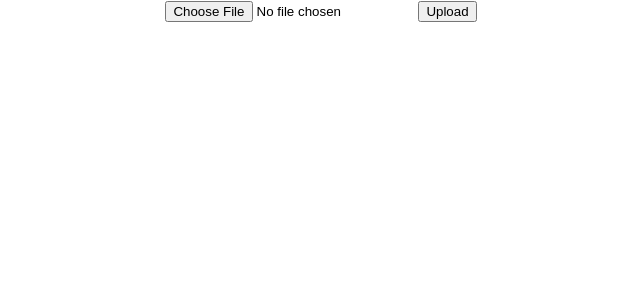
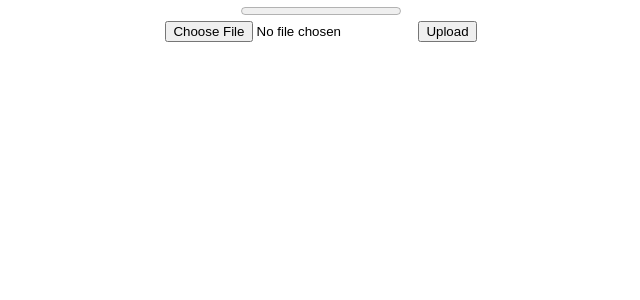
Before and after one commit to Booduu/file-upload, a React (Create React App) app: page / in a window 1280 px wide. Shown: the top 300 px of the page, without its empty margins (319-959 px from the left). Built offline with nearby package versions, Linux system fonts and the light colour scheme.

Commit message:
upload file on firebase & recover url

```diff
--- a/src/components/form/Form.js
+++ b/src/components/form/Form.js
@@ -17,7 +17,12 @@ const FirebaseFileUpload = () => {
         const upload = storage.ref(`images/${image.name}`).put(image);
         upload.on(
             "state_changed",
-            snapshot => {},
+            snapshot => {
+                const progress = Math.round(
+                    (snapshot.bytesTransferred / snapshot.totalBytes) * 100
+                );
+                setProgress(progress)
+            },
             error => {
               console.log(error);
             },
@@ -37,9 +42,15 @@ const FirebaseFileUpload = () => {
 
     return (
         <div>
+            <progress value={ progress } max="100"/>
+            <br />
             <input onChange={ handleChange } type='file'/>
             <button onClick={ handleUpload } type="button">Upload</button>
-            { url }
+            <br />
+            { url && (
+                <img src={ url } width="200px"/>
+            ) }
+
         </div>
     )
 }
```
